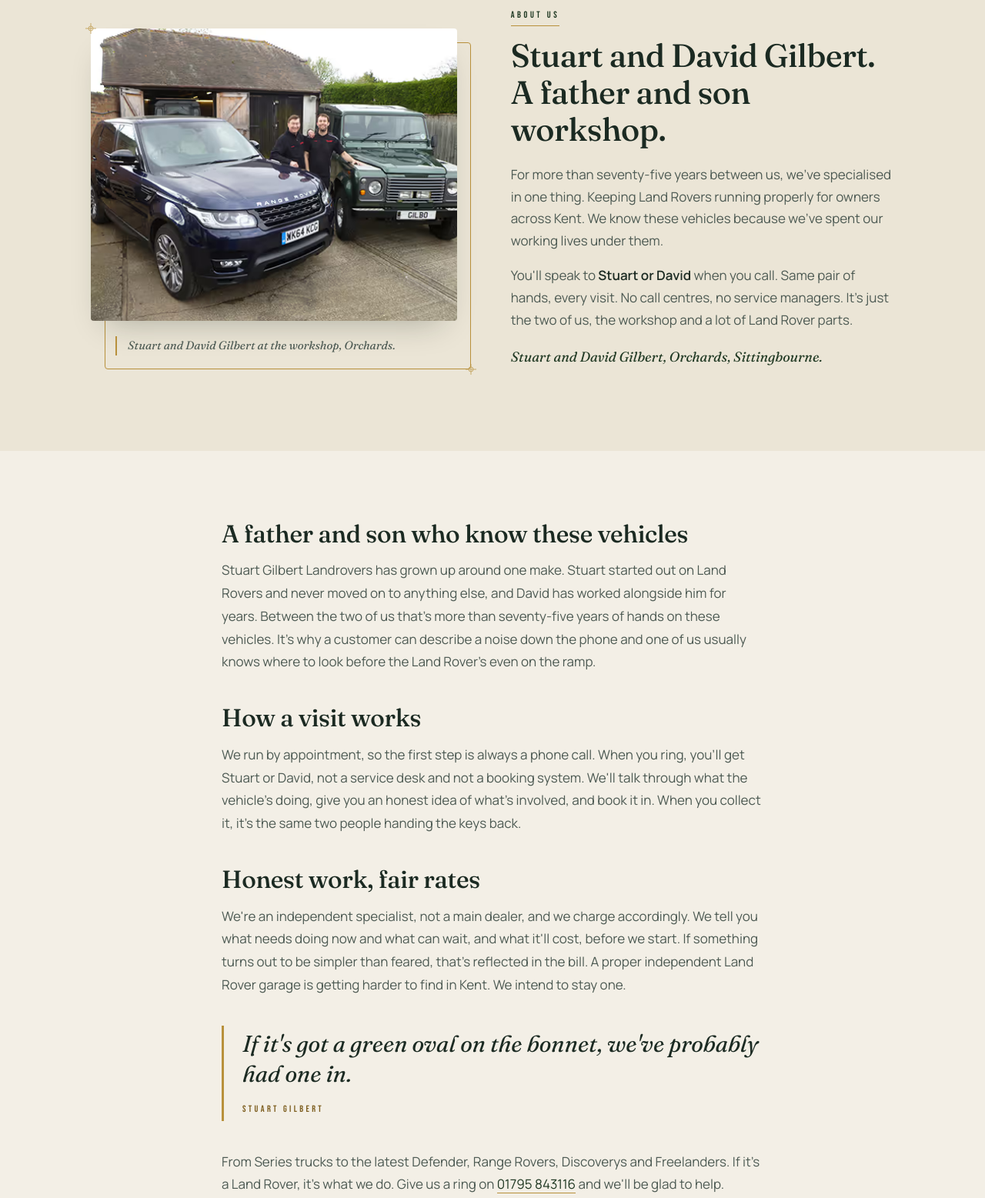
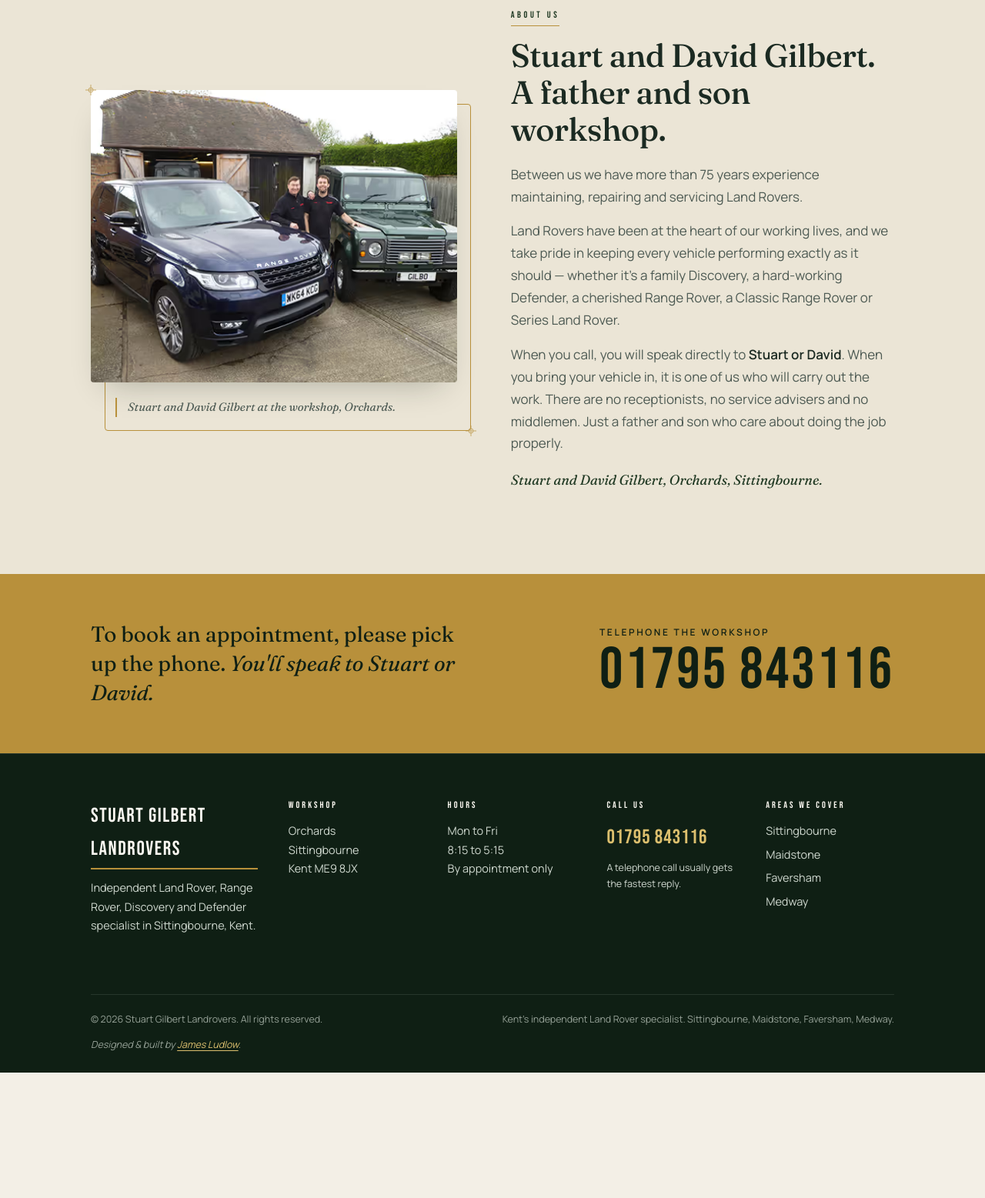
Before and after one commit to jammy-git/stuartgilbertlandrovers, an Eleventy site: page src/about.njk in a window 1280 px wide. Shown: the part 207-1764 px from the top of the page at 77% size. After the commit the page ends 1601 px from the top, so only its background shows below. Built offline with nearby package versions, Linux system fonts and the light colour scheme; Eleventy itself is replaced by a stand-in of ours; files that its build step writes are made by us from their sources.

Commit message:
content: apply Stuart's feedback — About Us rewrite, hide seasonal note, trim links
- Rewrite About Us copy on homepage and /about/ (heading kept)
- Delete 'More about us' link (home) and the lower prose section (/about/)
- Comment out the seasonal note aside on the homepage
- Remove the contact-form line from the footer

```diff
--- a/src/_includes/partials/footer.njk
+++ b/src/_includes/partials/footer.njk
@@ -15,7 +15,7 @@
     <div>
       <h2>Call us</h2>
       <a href="tel:{{ site.phoneTel }}" class="phonelink">{{ site.phoneDisplay }}</a>
-      <p style="font-size:12.5px">A telephone call usually gets the fastest reply. You can also <a href="/contact/" style="color:var(--accent-soft);border-bottom:1px solid color-mix(in srgb,var(--accent-soft) 40%,transparent)">message us via the contact form</a>.</p>
+      <p style="font-size:12.5px">A telephone call usually gets the fastest reply.</p>
     </div>
     <div>
       <h2>Areas we cover</h2>
--- a/src/about.njk
+++ b/src/about.njk
@@ -19,29 +19,10 @@ preloadFonts:
         <div class="tag">About us</div>
         <h2>Stuart and David Gilbert. A father and son workshop.</h2>
       </div>
-      <p>For more than seventy-five years between us, we've specialised in one thing. Keeping Land Rovers running properly for owners across Kent. We know these vehicles because we've spent our working lives under them.</p>
-      <p>You'll speak to <strong>Stuart or David</strong> when you call. Same pair of hands, every visit. No call centres, no service managers. It's just the two of us, the workshop and a lot of Land Rover parts.</p>
+      <p>Between us we have more than 75 years experience maintaining, repairing and servicing Land Rovers.</p>
+      <p>Land Rovers have been at the heart of our working lives, and we take pride in keeping every vehicle performing exactly as it should &mdash; whether it's a family Discovery, a hard-working Defender, a cherished Range Rover, a Classic Range Rover or Series Land Rover.</p>
+      <p>When you call, you will speak directly to <strong>Stuart or David</strong>. When you bring your vehicle in, it is one of us who will carry out the work. There are no receptionists, no service advisers and no middlemen. Just a father and son who care about doing the job properly.</p>
       <p class="sig">Stuart and David Gilbert, Orchards, Sittingbourne.</p>
     </div>
   </div>
 </section>
-
-<section class="prose-section">
-  <div class="wrap prose">
-    <h2>A father and son who know these vehicles</h2>
-    <p>Stuart Gilbert Landrovers has grown up around one make. Stuart started out on Land Rovers and never moved on to anything else, and David has worked alongside him for years. Between the two of us that's more than seventy-five years of hands on these vehicles. It's why a customer can describe a noise down the phone and one of us usually knows where to look before the Land Rover's even on the ramp.</p>
-
-    <h2>How a visit works</h2>
-    <p>We run by appointment, so the first step is always a phone call. When you ring, you'll get Stuart or David, not a service desk and not a booking system. We'll talk through what the vehicle's doing, give you an honest idea of what's involved, and book it in. When you collect it, it's the same two people handing the keys back.</p>
-
-    <h2>Honest work, fair rates</h2>
-    <p>We're an independent specialist, not a main dealer, and we charge accordingly. We tell you what needs doing now and what can wait, and what it'll cost, before we start. If something turns out to be simpler than feared, that's reflected in the bill. A proper independent Land Rover garage is getting harder to find in Kent. We intend to stay one.</p>
-
-    <blockquote class="pull">
-      <p>If it's got a green oval on the bonnet, we've probably had one in.</p>
-      <cite>Stuart Gilbert</cite>
-    </blockquote>
-
-    <p>From Series trucks to the latest Defender, Range Rovers, Discoverys and Freelanders. If it's a Land Rover, it's what we do. Give us a ring on <a href="tel:{{ site.phoneTel }}">{{ site.phoneDisplay }}</a> and we'll be glad to help.</p>
-  </div>
-</section>
```
Also changed, not shown: src/index.njk (+5 -3 lines).
